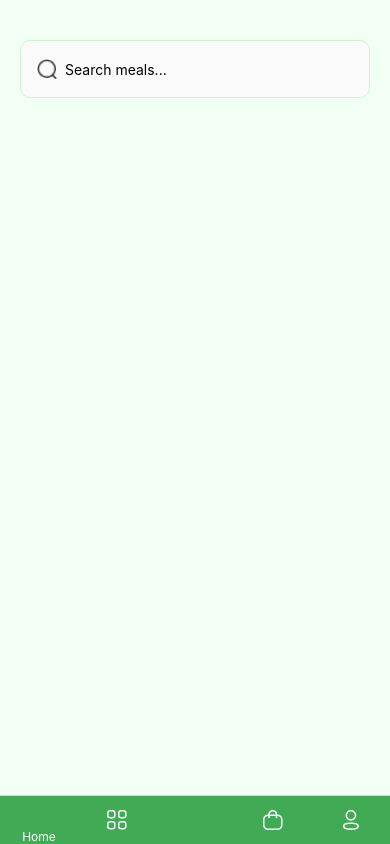
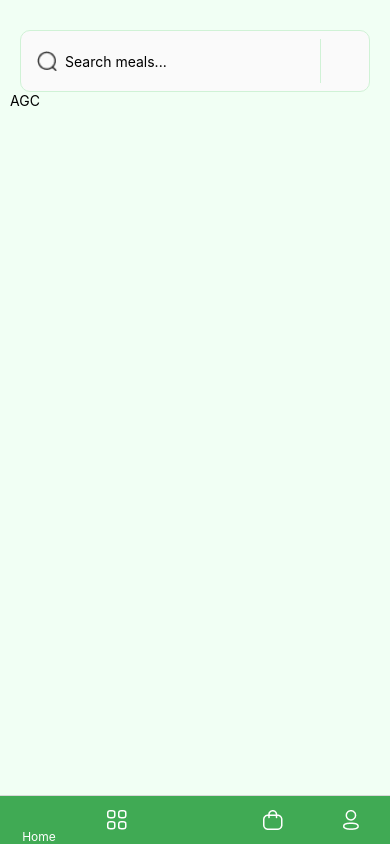
Before and after one commit to timea-sillai/food_app, a React Native app: screen / in a window 390 px wide. Built offline with nearby package versions, Linux system fonts and the light colour scheme; grey boxes are pictures that could not be loaded.

Commit message:
work in progress

```diff
--- a/src/components/SearchBar.tsx
+++ b/src/components/SearchBar.tsx
@@ -7,86 +7,134 @@ import {
   Image,
   ActivityIndicator,
   TouchableOpacity,
+  StyleSheet,
 } from "react-native";
 import { primary } from "../styles/styleGuide";
 import { useDispatch, useSelector } from "react-redux";
-import { searchMeal } from "../redux/actions/searchActions";
+import {
+  resetSearchResults,
+  searchMeal,
+  setSearchMealResults,
+} from "../redux/actions/searchActions";
+import { Meal } from "../types/types";
 
 const SearchBar = () => {
   const dispatch = useDispatch();
   const searchMealResults = useSelector(
     (state: any) => state.searchMealResults
   );
-  const [data, setData] = useState([
-    { id: "1", name: "Item 1" },
-    { id: "2", name: "Item 2" },
-    { id: "3", name: "Item 3" },
-    // Add more items as needed
-  ]);
-  const [searchQuery, setSearchQuery] = useState("");
+  // const [number, onChangeNumber] = React.useState("");
+
+  const resetSearchBar = () => {
+    dispatch(resetSearchResults());
+    //todo clear search text
+  };
+
+  console.log("HERE", searchMealResults?.searchResult?.meals);
 
   const handleSearch = (text: string) => {
-    //dispatch(searchMeal(text));
-    // setSearchQuery(text);
-    // // Filter the data based on the search query
-    // const filteredData = data.filter((item) =>
-    //   item.name.toLowerCase().includes(text.toLowerCase())
-    // );
-    // // Update the data to show the filtered results
-    // setData(filteredData);
+    if (text.length === 0) {
+      resetSearchBar();
+    } else {
+      dispatch(searchMeal(text));
+    }
+  };
+
+  const handleOnSearchResultClicked = (item) => {
+    resetSearchBar();
   };
 
   const renderItem = ({ item }) => (
-    <View style={{ padding: 10 }}>
-      <Text>{item.name}</Text>
-    </View>
+    <TouchableOpacity onPress={() => handleOnSearchResultClicked(item)}>
+      <View
+        style={{
+          padding: 10,
+        }}
+      >
+        <Text>{item.strMeal}</Text>
+      </View>
+    </TouchableOpacity>
   );
-
   return (
     <View>
-      <View
-        style={{
-          flexDirection: "row",
-          alignItems: "center",
-          margin: 10,
-          padding: 8,
-          borderColor: primary.search_bar_border_color,
-          backgroundColor: primary.grey_light,
-          borderRadius: 10,
-          borderWidth: 1,
-        }}
-      >
-        <TouchableOpacity onPress={() => handleSearch(searchQuery)}>
-          <Image
-            source={require("../../assets/images/black_search.png")}
-            style={{ width: 20, height: 20, marginHorizontal: 8 }}
-          />
-        </TouchableOpacity>
+      <View style={styles.mainViewStyle}>
+        <Image
+          source={require("../../assets/images/black_search.png")}
+          style={styles.searchImageStyle}
+        />
 
         <TextInput
-          style={{
-            flex: 1,
-            height: 40,
-          }}
+          style={styles.textInputStyle}
           placeholder="Search meals..."
-          //   onChangeText={handleSearch}
-          value={searchQuery}
+          onChangeText={handleSearch}
+          // value={number}
         />
+        <View style={styles.verticalLine} />
         {searchMealResults?.loading ? (
-          <View
-            style={{ flex: 1, justifyContent: "center", alignItems: "center" }}
-          >
-            <ActivityIndicator size="large" color="#0000ff" />
+          <View>
+            <ActivityIndicator size={30} color={primary.green} />
           </View>
-        ) : null}
+        ) : (
+          <View style={{ width: 30, height: 30 }}>
+            {searchMealResults?.searchResult?.meals ? ( //TODO add
+              <View
+                style={{
+                  justifyContent: "center",
+                  alignItems: "center",
+                }}
+              >
+                <TouchableOpacity onPress={resetSearchBar}>
+                  <Image
+                    source={require("../../assets/images/reject.png")}
+                    style={styles.searchImageStyle}
+                  />
+                </TouchableOpacity>
+              </View>
+            ) : null}
+          </View>
+        )}
       </View>
       <FlatList
-        data={searchMealResults?.searchResponse}
-        keyExtractor={(item) => item.id.toString()}
+        style={styles.flatListStyle}
+        data={searchMealResults?.searchResult?.meals}
+        keyExtractor={(item) => item.idMeal.toString()}
         renderItem={renderItem}
       />
     </View>
   );
 };
 
+const styles = StyleSheet.create({
+  flatListStyle: {
+    zIndex: 2,
+    backgroundColor: primary.grey_light,
+    marginHorizontal: 10,
+  },
+  textInputStyle: {
+    flex: 1,
+    height: 44,
+  },
+  mainViewStyle: {
+    flexDirection: "row",
+    alignItems: "center",
+    marginHorizontal: 10,
+    padding: 8,
+    borderColor: primary.search_bar_border_color,
+    backgroundColor: primary.grey_light,
+    borderRadius: 10,
+    borderWidth: 1,
+  },
+  searchImageStyle: {
+    width: 20,
+    height: 20,
+    margin: 8,
+  },
+  verticalLine: {
+    height: "100%",
+    width: 1,
+    backgroundColor: primary.greenDO,
+    marginHorizontal: 10,
+  },
+});
+
 export default SearchBar;
--- a/src/pages/HomeScreen.tsx
+++ b/src/pages/HomeScreen.tsx
@@ -30,7 +30,8 @@ const HomeScreen = ({ navigation }: HomeScreenProps) => {
       }}
     >
       <View style={{ marginVertical: 30, marginHorizontal: 10 }}>
-        <SearchBar></SearchBar>
+        <SearchBar style={{ zIndex: 2 }}></SearchBar>
+        <Text>AGC</Text>
       </View>
     </View>
   );
--- a/src/redux/actions/searchActions.ts
+++ b/src/redux/actions/searchActions.ts
@@ -2,10 +2,15 @@ import { SearchMealResponse } from "../../types/types";
 
 export const SEARCH_MEAL = "SEARCH_MEAL";
 export const SET_SEARCH_RESULTS = "SET_SEARCH_RESULTS";
+export const RESET_SEARCH_RESULTS = "RESET_SEARCH_RESULTS";
 
 export const searchMeal = (mealName: string) => ({
   type: SEARCH_MEAL,
   payload: mealName,
+});
+
+export const resetSearchResults = () => ({
+  type: RESET_SEARCH_RESULTS,
 });
 
 export const setSearchMealResults = (
--- a/src/redux/reducers/reducers.ts
+++ b/src/redux/reducers/reducers.ts
@@ -1,7 +1,10 @@
 import { Action, Category, Meal } from "../../types/types";
 import { SET_CATEGORIES } from "../actions/categoriesActions";
 import { SET_RANDOM_MEAL } from "../actions/mealsActions";
-import { SET_SEARCH_RESULTS } from "../actions/searchActions";
+import {
+  RESET_SEARCH_RESULTS,
+  SET_SEARCH_RESULTS,
+} from "../actions/searchActions";
 
 interface AppState {
   categories: Category[];
@@ -32,6 +35,11 @@ const rootReducer = (state = initialState, action: Action) => {
         ...state,
         searchMealResults: action.payload,
       };
+    case RESET_SEARCH_RESULTS:
+      return {
+        ...state,
+        searchMealResults: action.payload,
+      };
     default:
       return state;
   }
--- a/src/redux/sagas/sagas.ts
+++ b/src/redux/sagas/sagas.ts
@@ -9,7 +9,11 @@ import {
 } from "../../types/types";
 import { setCategories, FETCH_CATEGORIES } from "../actions/categoriesActions";
 import { setRandomMeal, FETCH_RANDOM_MEAL } from "../actions/mealsActions";
-import { setSearchMealResults, SEARCH_MEAL } from "../actions/searchActions";
+import {
+  setSearchMealResults,
+  SEARCH_MEAL,
+  RESET_SEARCH_RESULTS,
+} from "../actions/searchActions";
 
 //API call functions
 const fetchCategoriesApi = () =>
@@ -58,12 +62,16 @@ function* searchMealSaga(action: Action) {
       action.payload
     );
     const searchResponse = response.data;
-    console.log("searchMealSaga ", response.data);
+    // console.log("searchMealSaga ", response.data);
     yield put(setSearchMealResults(searchResponse, false));
   } catch (error: any) {
     yield put(setSearchMealResults(undefined, false, error.message));
     console.error("Error searching meals:", error);
   }
+}
+
+function* resetSearchResults() {
+  yield put(setSearchMealResults(undefined, false, undefined));
 }
 
 // Saga watcher function
@@ -72,6 +80,7 @@ function* rootSaga() {
   yield all([takeLatest(FETCH_CATEGORIES, fetchCategoriesSaga)]);
   yield all([takeLatest(FETCH_RANDOM_MEAL, fetchRandomMealSaga)]);
   yield all([takeLatest(SEARCH_MEAL, searchMealSaga)]);
+  yield all([takeLatest(RESET_SEARCH_RESULTS, resetSearchResults)]);
 }
 
 export default rootSaga;
--- a/src/styles/styleGuide.tsx
+++ b/src/styles/styleGuide.tsx
@@ -3,5 +3,6 @@ export const primary = {
   white: "#FFFFFF",
   light_green: "#F1FFF4",
   grey_light: "#FAFAFA",
+  greenDO: "#D0F2D6",
   search_bar_border_color: "#D0F2D6",
 };
```
Also changed, not shown: assets/images/reject.png (added), 1 other file (tests, documents, lock files or other folders).
